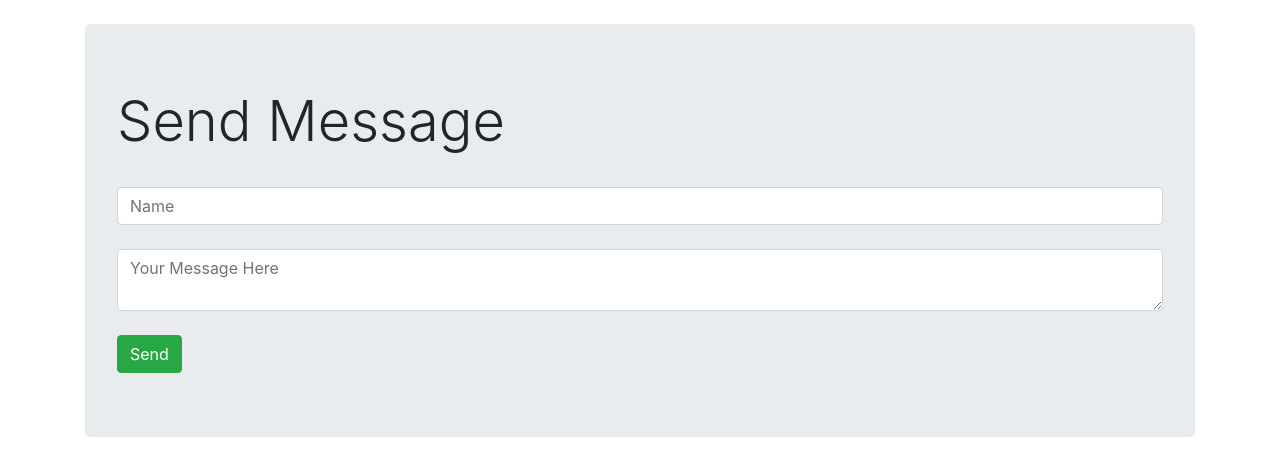
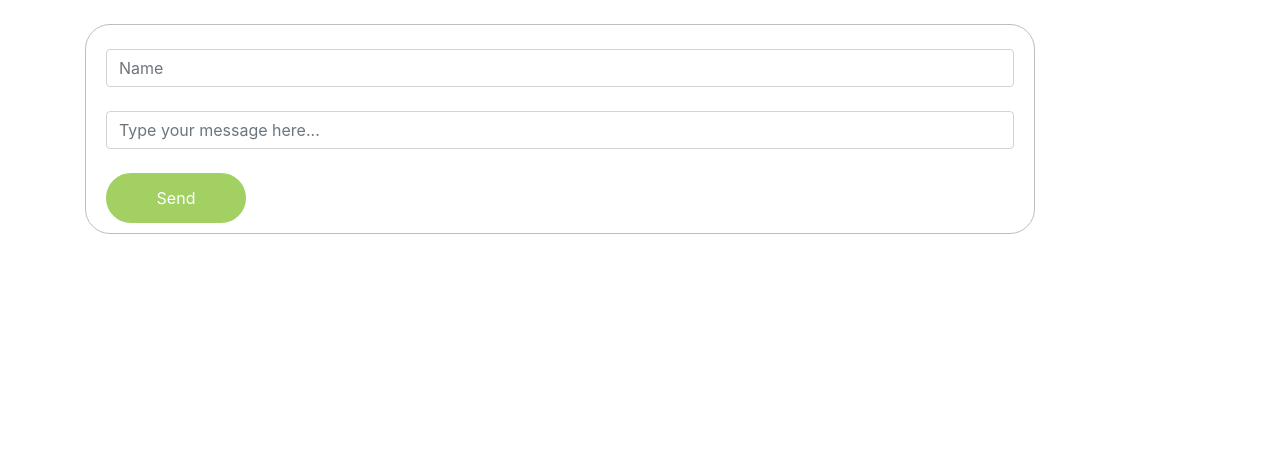
Before and after one commit to archerismybae/chat-app-express, a website: page index.html in a window 1280 px wide. Drawn offline with nearby package versions, Linux system fonts and the light colour scheme; no server answers.

Commit message:
Added some styling

```diff
--- a/index.html
+++ b/index.html
@@ -1,6 +1,35 @@
 <!DOCTYPE html>
 <html>
 <head>
+    <style>
+        .messages_input_wrapper {
+            display: inline-block;
+            height: 210px;
+            border-radius: 25px;
+            border: 1px solid #bcbdc0;
+            width: calc(100% - 160px);
+            position: relative;
+            padding: 0 20px;
+        }
+
+        .send_message {
+            width: 140px;
+            height: 50px;
+            display: inline-block;
+            border-radius: 50px;
+            background-color: #a3d063;
+            border: 2px solid #a3d063;
+            color: #fff;
+            cursor: pointer;
+            transition: all 0.2s linear;
+            text-align: center;
+        }
+
+        .send_message:hover {
+            color: #a3d063;
+            background-color: #fff;
+        }
+    </style>
 <link rel="stylesheet" href="https://stackpath.bootstrapcdn.com/bootstrap/4.3.1/css/bootstrap.min.css"
     integrity="sha384-ggOyR0iXCbMQv3Xipma34MD+dH/1fQ784/j6cY/iJTQUOhcWr7x9JvoRxT2MZw1T" crossorigin="anonymous">
 <script src="https://code.jquery.com/jquery-3.2.1.min.js" crossorigin="anonymous"></script>
@@ -18,20 +47,20 @@
 <body>
 <div class="container">
  <br>
- <div class="jumbotron">
- <h1 class="display-4">Send Message</h1>
- <br>
- <input id = "name" class="form-control" placeholder="Name">
- <br>
- <textarea id = "message" class="form-control" placeholder="Your Message Here">
-</textarea>
- <br>
- <button id="send" class= "btn btn-success">Send</button>
- </div>
  <div id="messages">
 
 </div>
+<div class="messages_input_wrapper">
+    <br>
+    <input id="name" class="form-control" placeholder="Name">
+    <br>
+    <input id="message" class="form-control" placeholder="Type your message here...">
+    </textarea>
+    <br>
+    <button id="send" class="send_message">Send</button>
 </div>
+</div>
+<br>
 <script>
     var socket = io();
     $(() => {
```
